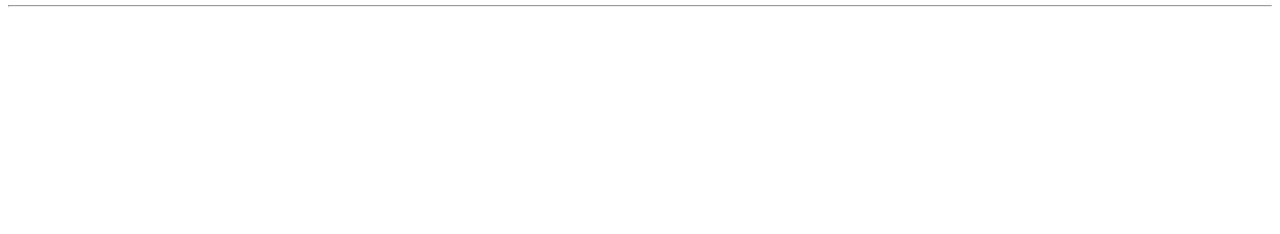
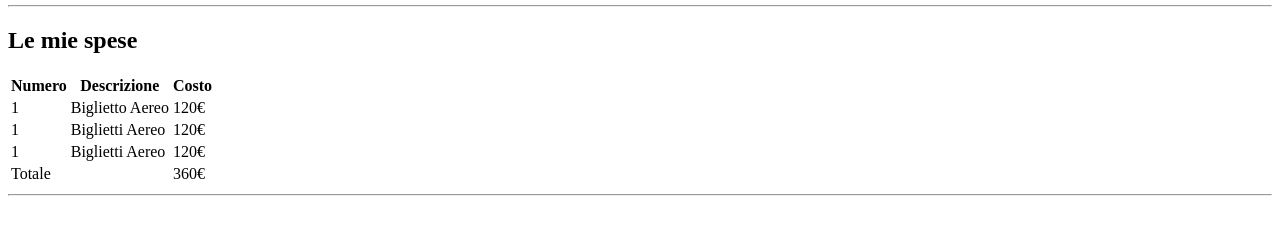
Before and after one commit to igorliotta/html-london-trip, a plain HTML site: page index.html in a window 1280 px wide. Shown: the part 88-322 px from the top of the page. Drawn offline with Linux system fonts and the light colour scheme.

Commit message:
ADD - second_tab_section

```diff
--- a/index.html
+++ b/index.html
@@ -6,6 +6,7 @@
     <title>Viaggio a Londra</title>
 </head>
 <body>
+   <!-- Prima sezione con immagini -->
    <section>
     <h1>Il mio Viaggio a Londra</h1>
     <img src="./img/pexels-bill-emrich-230794-0.jpg" alt="prima-immagine">
@@ -13,5 +14,41 @@
     <img src="./img/pexels-bill-emrich-230794-2.jpg" alt="terza-immagine">
     <hr>
    </section>
+   <!-- Seconda sezione con tabella -->
+   <section>
+    <h2>Le mie spese</h2>
+    <table>
+        <thead>
+            <th>Numero</th>
+            <th>Descrizione</th>
+            <th>Costo</th>
+        </thead>
+        <tbody>
+            <tr>
+                <td>1</td>
+                <td>Biglietto Aereo</td>
+                <td>120&euro;</td>
+            </tr>
+            <tr>
+                <td>1</td>
+                <td>Biglietti Aereo</td>
+                <td>120&euro;</td>
+            </tr>
+            <tr>
+                <td>1</td>
+                <td>Biglietti Aereo</td>
+                <td>120&euro;</td>
+            </tr>
+        </tbody>
+        <tfoot>
+            <tr>
+                <td>Totale</td>
+                <td></td>
+                <td>360&euro;</td>
+            </tr>
+        </tfoot>
+    </table>
+    <hr>
+   </section>
 </body>
 </html>
```
